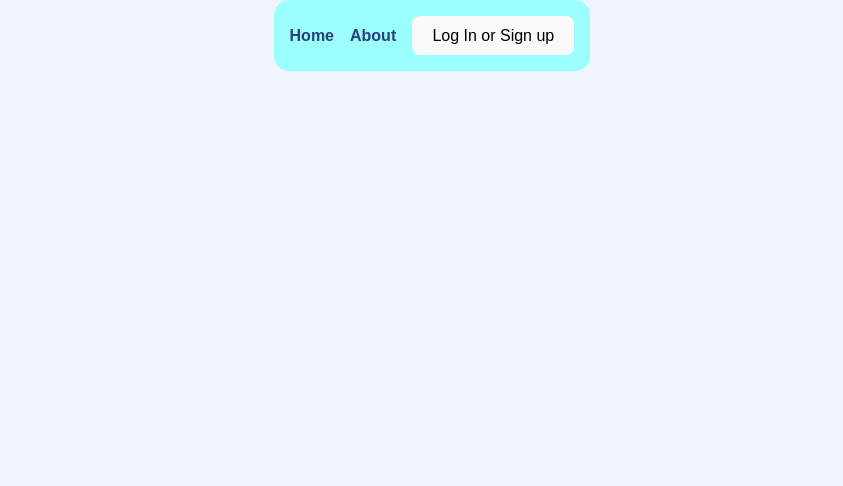
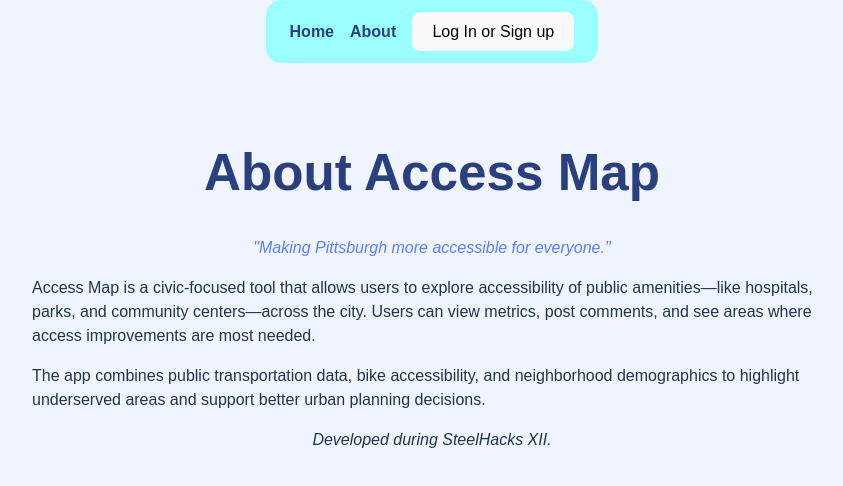
Before and after one commit to c-c-cole/SteelHacks-XII, a React (Vite) app in the folder frontend/client/: page /about in a window 1280 px wide. Shown: the top 486 px of the page, without its empty margins (208-1051 px from the left). Built offline with nearby package versions, Linux system fonts and the light colour scheme; no server answers.

Commit message:
about page

```diff
--- a/frontend/client/src/App.css
+++ b/frontend/client/src/App.css
@@ -119,11 +119,13 @@
   display: flex;
   justify-content: space-between;
   align-items: center;
-  padding: 1rem;
+  padding: 0.75rem 1.5rem;  /* slightly less vertical padding */
   background: #9afffd;
   border-radius: 15px;
-  margin-bottom: 1rem; /* add spacing below nav bar */
+  max-width: 900px;          /* constrain width */
+  margin: 0 auto 1rem auto;  /* center horizontally, add bottom spacing */
 }
+
 
 .nav-bar a {
   margin-right: 1rem;
--- a/frontend/client/src/MainRouter.jsx
+++ b/frontend/client/src/MainRouter.jsx
@@ -1,6 +1,7 @@
 import { BrowserRouter as Router, Routes, Route, Link } from "react-router-dom";
 import App from "./App";
 import Profile from "./Profile";
+import About from "./About";
 
 function MainRouter() {
   return (
@@ -8,10 +9,12 @@
       <nav>
         <Link to="/">Home</Link>
         <Link to="/profile">Profile</Link>
+        <Link to="/about">About</Link>
       </nav>
       <Routes>
         <Route path="/" element={<App />} />
         <Route path="/profile" element={<Profile />} />
+        <Route path="/about" element={<About />} />
       </Routes>
     </Router>
   );
--- a/frontend/client/src/main.jsx
+++ b/frontend/client/src/main.jsx
@@ -8,6 +8,7 @@
 import Profile from "./Profile.jsx";
 import ProtectedRoute from "./ProtectedRoute.jsx";
 import NavBar from "./NavBar.jsx";
+import About from "./About.jsx";  // ✅ import About
 
 createRoot(document.getElementById("root")).render(
   <StrictMode>
@@ -30,6 +31,7 @@
               </ProtectedRoute>
             }
           />
+          <Route path="/about" element={<About />} /> {/* ✅ Add this */}
         </Routes>
       </Router>
     </Auth0Provider>
```
